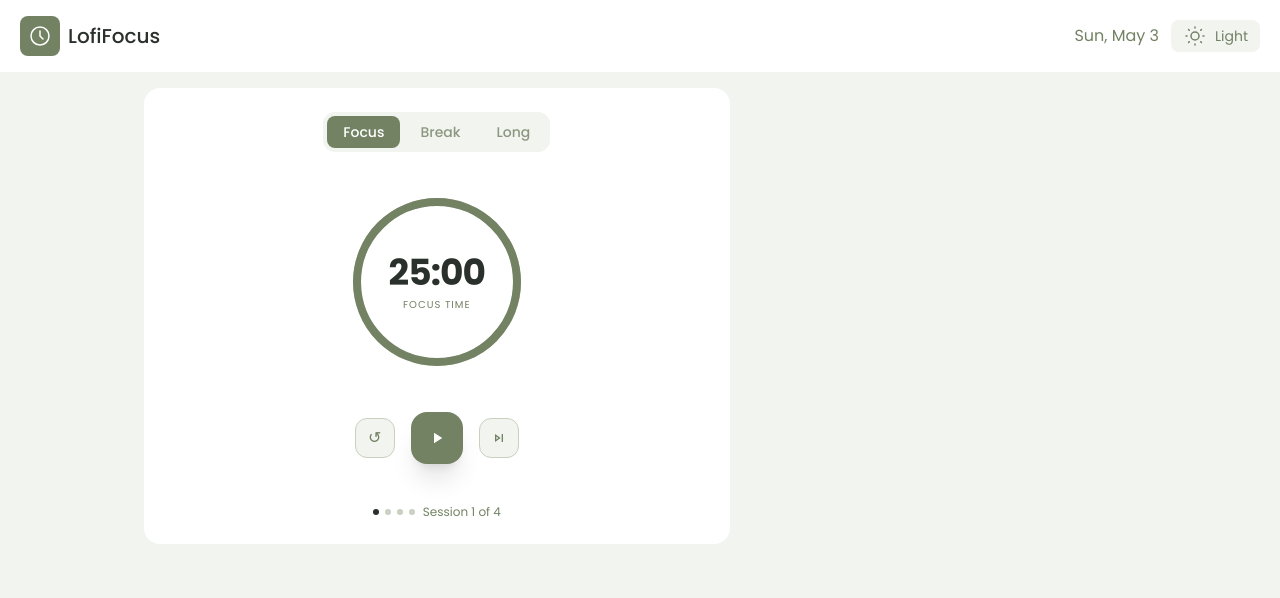
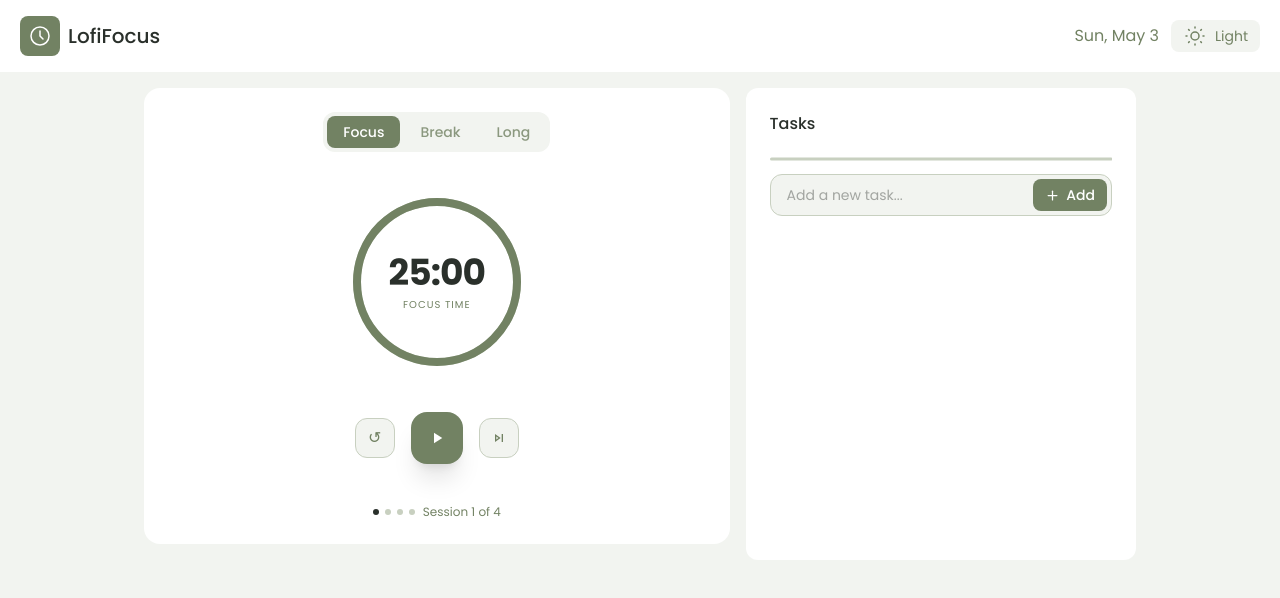
Before and after one commit to Anasfaiq/lofi-focus, a React (Vite) app: page / in a window 1280 px wide. Shown: the top 598 px of the page. Built offline with nearby package versions, Linux system fonts and the light colour scheme.

Commit message:
refactor: uncomment tasks component

```diff
--- a/src/App.tsx
+++ b/src/App.tsx
@@ -1,6 +1,6 @@
 import NavBar from "./components/NavBar";
 import Timer from "./components/Timer";
-// import Tasks from "./components/Tasks";
+import Tasks from "./components/Tasks";
 // import LofiRadio from "./components/LofiRadio";
 // import TodaysFocus from "./components/TodaysFocus";
 import "./App.css";
@@ -18,7 +18,7 @@ const App = () => {
 
         {/* Tasks — col 2, row 1-3 */}
         <div className="row-span-3">
-          {/* <Tasks /> */}
+          <Tasks />
         </div>
 
         {/* Bottom row col 1 — Lo-fi Radio + Today's Focus */}
```
